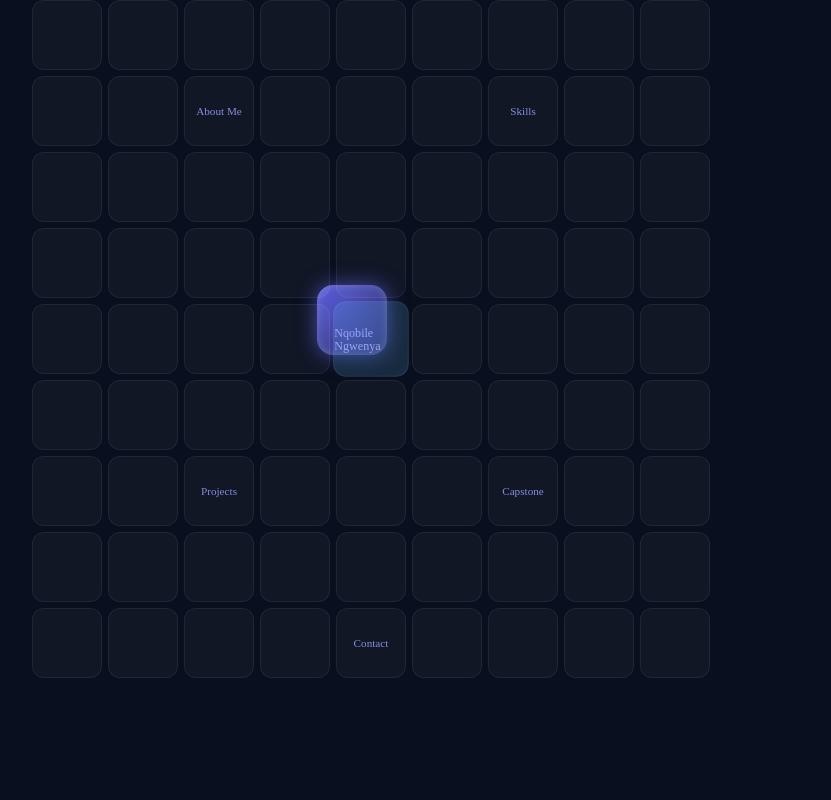
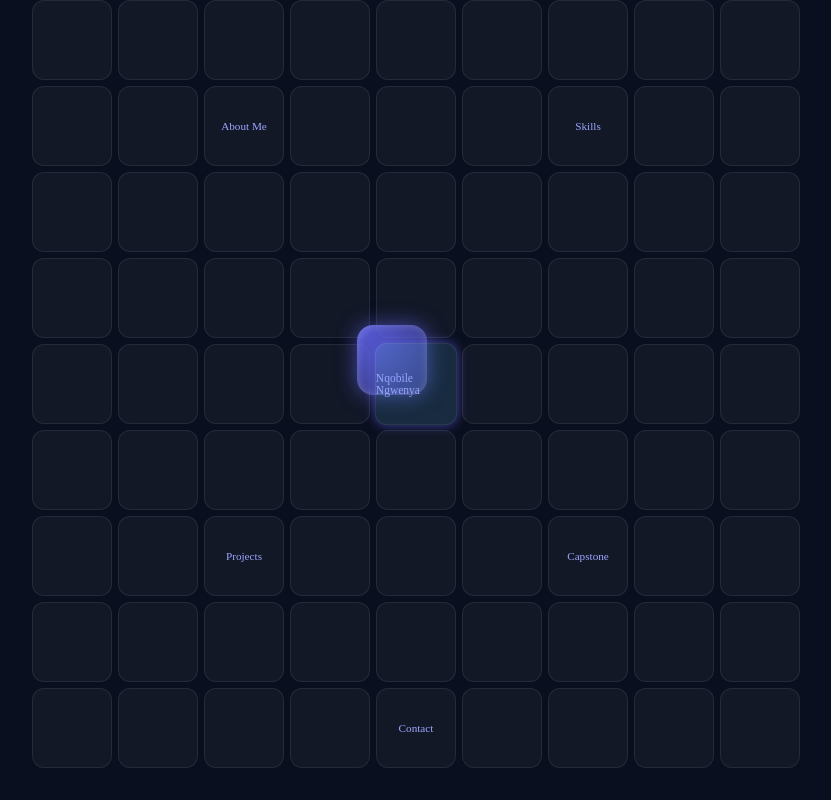
Before and after one commit to ComfortN/portfolio-world, a React (Vite) app in the folder frontend/: page / in a window 1280 px wide. Shown: the whole page, without its empty margins (248-1079 px from the left). Built offline with nearby package versions, Linux system fonts and the light colour scheme.

Commit message:
Trying the tile landing effect

```diff
--- a/frontend/src/worlds/MainHub/HubLayout.ts
+++ b/frontend/src/worlds/MainHub/HubLayout.ts
@@ -18,7 +18,7 @@ label?: string;
 
 export const HUB_WIDTH = 9;
 export const HUB_HEIGHT = 9;
-export const TILE_SIZE = 70; // px
+export const TILE_SIZE = 80; // px
 
 
 
--- a/frontend/src/worlds/MainHub/HubTile.tsx
+++ b/frontend/src/worlds/MainHub/HubTile.tsx
@@ -1,5 +1,6 @@
 import clsx from "clsx";
 import { motion, useReducedMotion } from "framer-motion";
+import { useEffect, useState } from "react";
 import { type TileType } from "./HubLayout";
 
 interface Props {
@@ -10,6 +11,15 @@ interface Props {
 
 export function HubTile({ type, active, label }: Props) {
   const reduceMotion = useReducedMotion();
+  const [landed, setLanded] = useState(false);
+
+  useEffect(() => {
+    if (active) {
+      setLanded(true);
+      const timeout = setTimeout(() => setLanded(false), 180);
+      return () => clearTimeout(timeout);
+    }
+  }, [active]);
 
   return (
     <motion.div
@@ -23,13 +33,17 @@ export function HubTile({ type, active, label }: Props) {
       )}
       animate={
         reduceMotion
-                    ? { opacity: 1 }
+          ? {}
           : {
-                        scale: active ? 1.08 : 1,
-                        opacity: active ? 1 : 0.85
+              scale: landed ? 1.08 : active ? 1.03 : 1,
+              boxShadow: landed
+                ? "0 0 18px rgba(99,102,241,0.9)"
+                : active
+                ? "0 0 10px rgba(99,102,241,0.6)"
+                : "0 0 0 rgba(0,0,0,0)"
             }
       }
-            transition={{ duration: 0.2, ease: "easeOut" }}
+      transition={{ duration: 0.18, ease: "easeOut" }}
     >
       {label && <span>{label}</span>}
     </motion.div>
```
Lines whose indentation alone changed are shown as unchanged.
